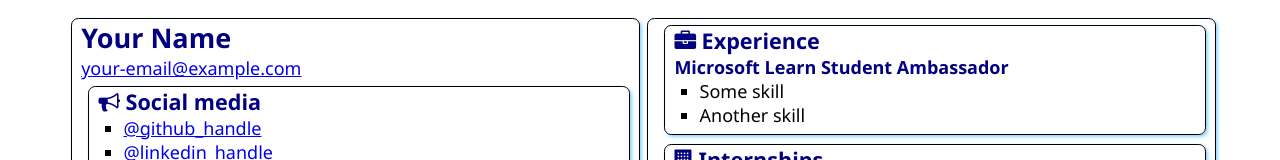
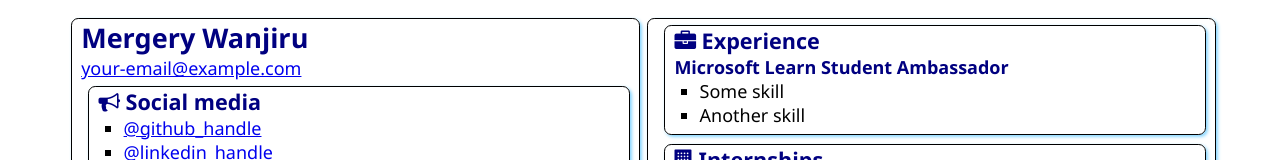
Before and after one commit to Mergery/SATechnicalOnboarding, a plain HTML site: page src/index.html in a window 1280 px wide. Shown: the top 160 px of the page. Drawn offline with Linux system fonts and the light colour scheme.

Commit message:
Update index.html
My name

```diff
--- a/src/index.html
+++ b/src/index.html
@@ -12,7 +12,7 @@
 <body>
     <main>
         <article class="box">
-            <h1>Your Name</h1>
+            <h1>Mergery Wanjiru</h1>
             <div><a href="mailto:your.email@example.com">your-email@example.com</a></div>
 
             <section class="box">
```
